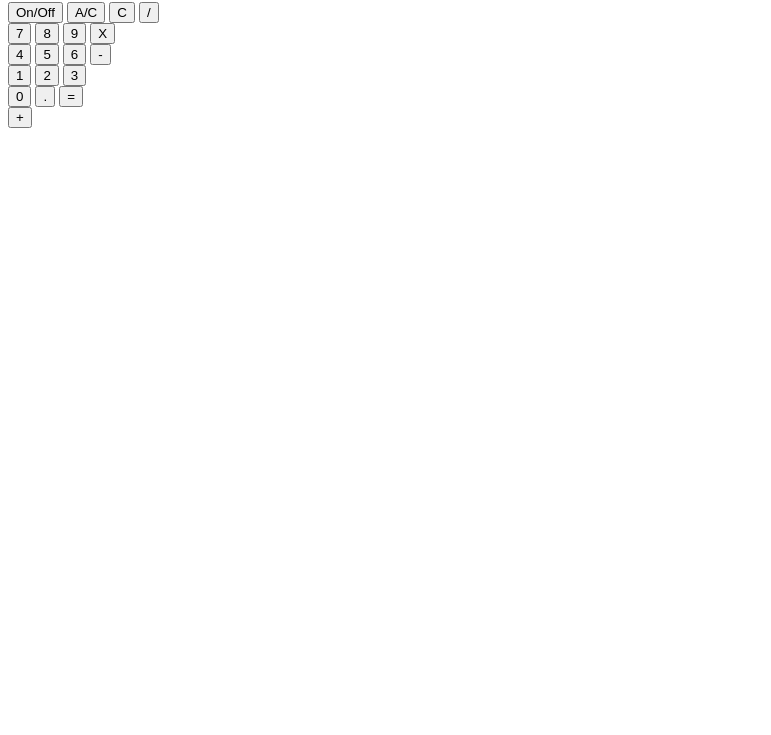
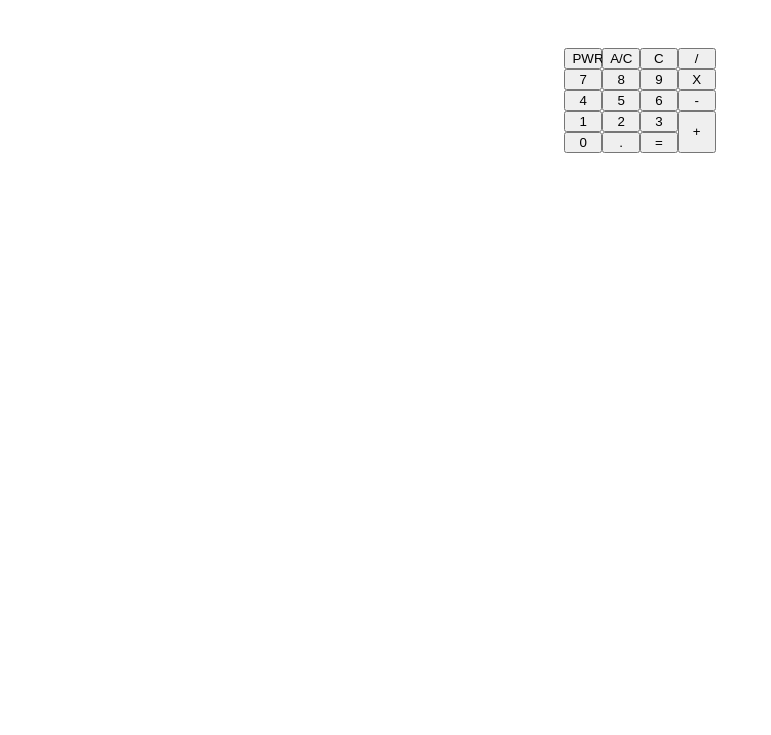
Before and after one commit to Chris-A-94/Calculator, a plain HTML site: page index.html in a window 1280 px wide. Shown: the part 65-800 px from the top of the page, without its empty margins (0-771 px from the left). Drawn offline with Linux system fonts and the light colour scheme.

Commit message:
Center the primitive calculator
Set up some display flex and centered the buttons and title

```diff
--- a/index.html
+++ b/index.html
@@ -15,7 +15,7 @@
                 <div id="display"></div>
                 <div id="buttonBox">
                     <div class="row">
-                        <button id="onOff">On/Off</button>
+                        <button id="onOff">PWR</button>
                         <button id="allClear">A/C</button>
                         <button id="clear">C</button>
                         <button id="divison">/</button>
@@ -33,6 +33,7 @@
                         <button id="substraction">-</button>
                     </div>
                     <div id="lowerRows">
+                        <span id="leftRow">
                         <div class="row">
                             <button id="one">1</button>
                             <button id="two">2</button>
@@ -43,8 +44,9 @@
                             <button id="floatingPoint">.</button>
                             <button id="equal">=</button>
                         </div>
+                        </span>
+                        <span id="rightRow"><button id="sum">+</button></span>
                     </div>
-                    <button id="sum">+</button>
                 </div>
             </div>
         </div>
--- a/stylesheet.css
+++ b/stylesheet.css
@@ -1,3 +1,54 @@
 html{
     height:100%;
+    display:flex;
 }
+body{
+    flex:1;
+}
+
+.bars{
+    flex:1;
+    justify-content: center;
+    text-align: center;
+}
+
+#middleBox{
+    flex:3;
+    display:flex;
+    justify-content: center;
+}
+
+#calculatorBox{
+    flex:0 0 10cm;
+    display:flex;
+    flex-direction: column;
+    justify-content: center;
+    align-items: center;
+}
+#display{
+    min-height: 1cm;
+}
+#buttonBox{
+    display: flex;
+    flex-direction: column;
+
+}
+.row{
+    flex:1;
+    display: flex;
+    justify-content: space-between;
+}
+#lowerRows{
+    display:flex;
+}
+#rightRow{
+    display:flex;
+}
+#sum{
+    align-self: stretch;
+}
+
+button{
+    width: 1cm;
+    height: auto;
+}
```
